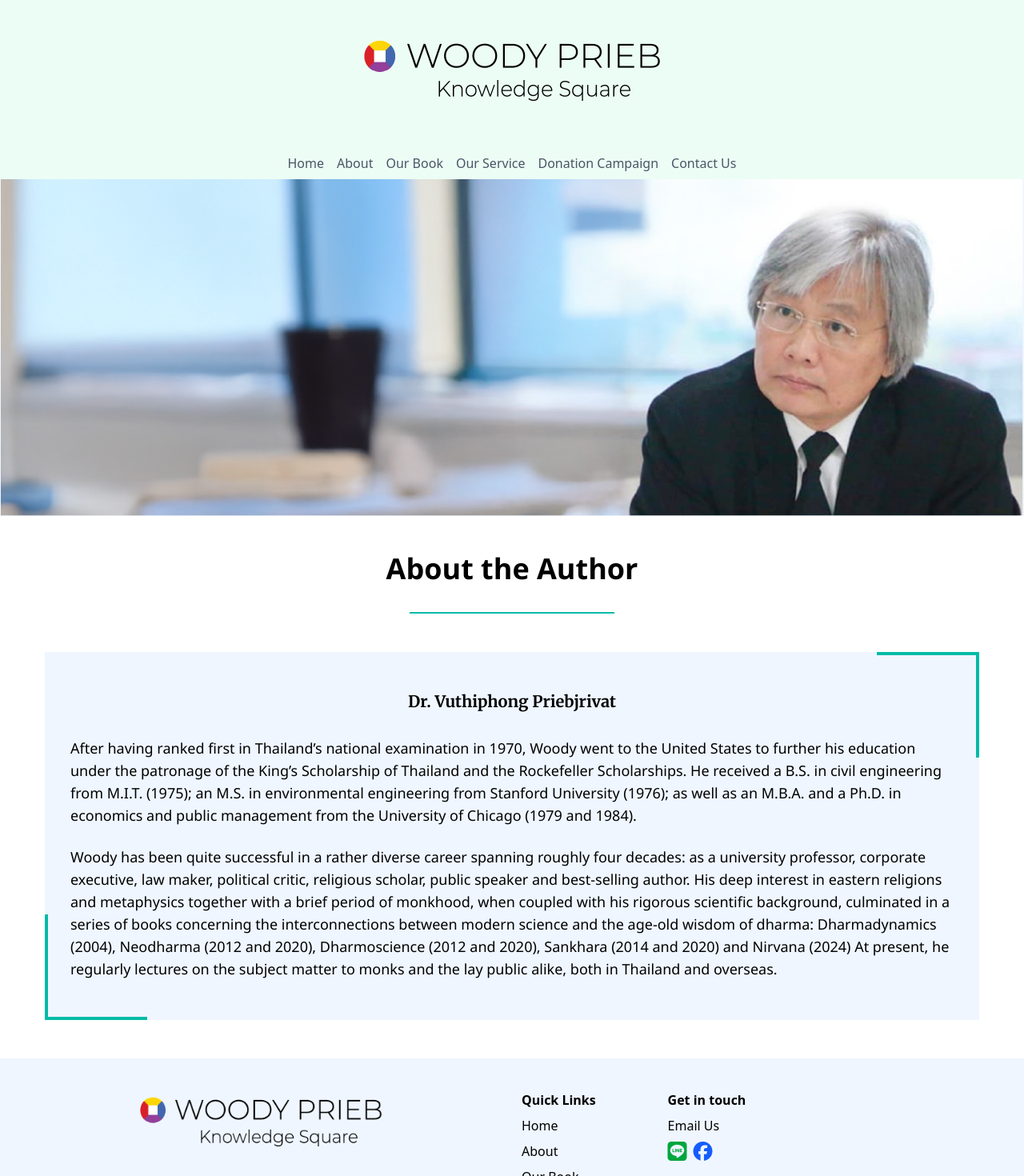
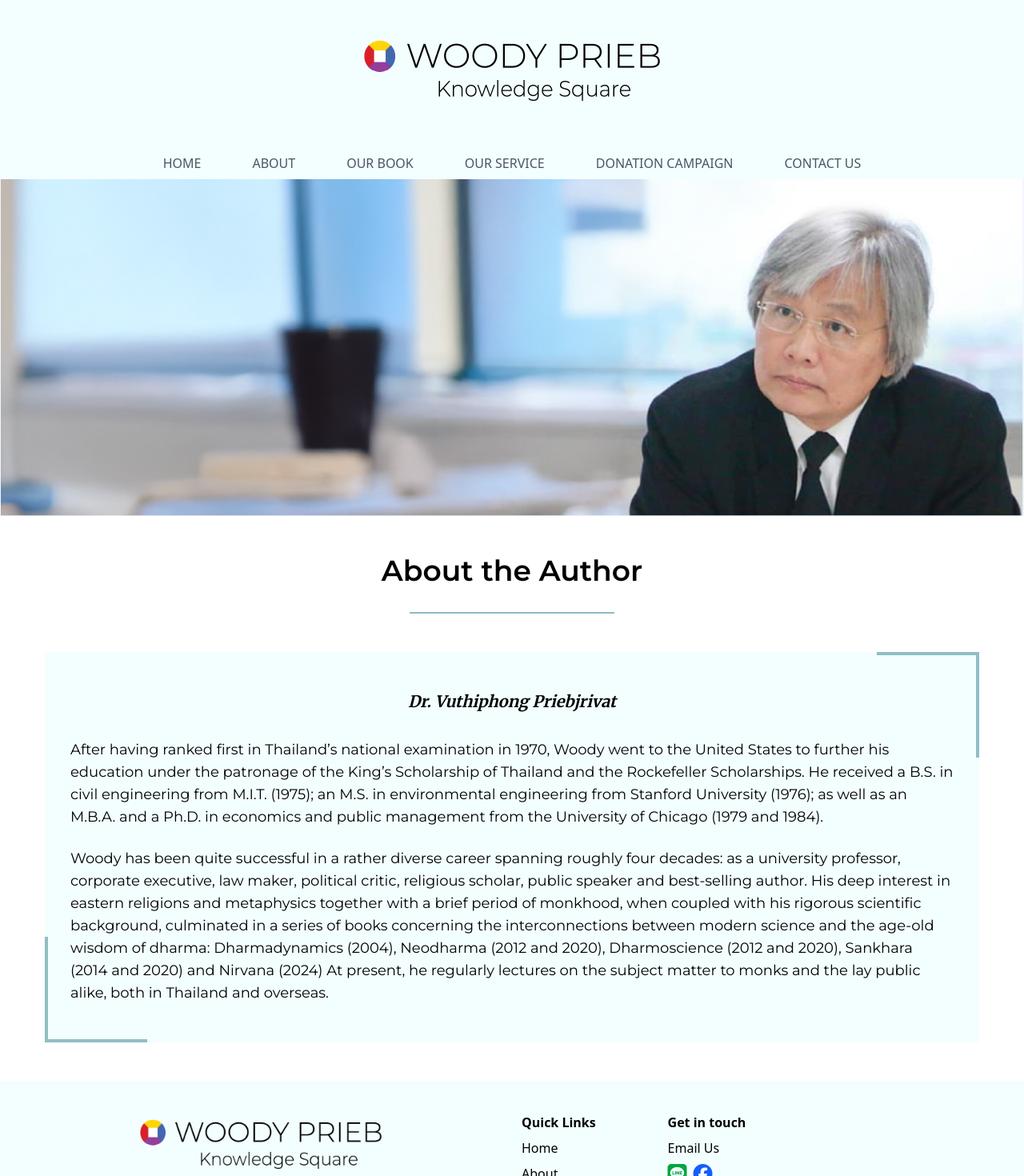
Before and after one commit to Phatthawut/b-commerce, a Vue app: page /about in a window 1280 px wide. Shown: the top 1470 px of the page at 80% size. Built offline with nearby package versions, Linux system fonts and the light colour scheme.

Commit message:
add page sturcture

```diff
--- a/index.html
+++ b/index.html
@@ -17,6 +17,10 @@
 			href="https://fonts.googleapis.com/css2?family=Merriweather:wght@300..900&display=swap"
 			rel="stylesheet"
 		/>
+		<link
+			href="https://fonts.googleapis.com/css2?family=Montserrat:wght@100..900&display=swap"
+			rel="stylesheet"
+		/>
 		<link href="/src/styles.css" rel="stylesheet" />
 		<meta name="viewport" content="width=device-width, initial-scale=1.0" />
 		<title>B-Commerce</title>
--- a/src/components/footer/Footer.vue
+++ b/src/components/footer/Footer.vue
@@ -1,5 +1,5 @@
 <template>
-	<div class="w-full bg-blue-50 mx-auto">
+	<div class="w-full bg-[#f3feff] mx-auto">
 		<footer class="footer py-8">
 			<div class="grid grid-cols-2 md:grid-cols-2 gap-6 mx-auto px-6">
 				<div
--- a/src/components/nav/TopNav.vue
+++ b/src/components/nav/TopNav.vue
@@ -1,9 +1,9 @@
 <template>
-	<nav class="mx-auto w-full bg-emerald-50">
+	<nav class="mx-auto w-full bg-[#f3feff] uppercase">
 		<div class="max-w-7xl mx-auto px-4 sm:px-6 lg:px-8">
 			<!-- Mobile Menu Button -->
 			<div
-				class="md:hidden bg-emerald-50 w-full fixed top-0 left-0 px-4 py-2 z-50"
+				class="md:hidden bg-[#f3feff] w-full fixed top-0 left-0 px-4 py-2 z-50"
 			>
 				<button
 					@click="toggleMenu"
@@ -19,7 +19,7 @@
 			>
 				<!-- Logo -->
 				<div
-					class="flex items-center cursor-pointer bg-emerald-50 h-20 md:h-36"
+					class="flex items-center cursor-pointer bg-[#f3feff] h-20 md:h-36"
 					@click="navigateTo('/')"
 				>
 					<img
@@ -31,7 +31,7 @@
 
 				<!-- Desktop Menu -->
 				<div class="hidden md:flex md:items-center md:space-x-4">
-					<ul class="flex space-x-4">
+					<ul class="flex space-x-4 md:space-x-8 lg:space-x-12 xl:space-x-16">
 						<li>
 							<router-link
 								to="/"
@@ -88,7 +88,7 @@
 		<!-- Mobile Menu -->
 		<div
 			v-if="isMenuOpen"
-			class="md:hidden fixed top-12 left-0 w-[80%] bg-emerald-50 z-40"
+			class="md:hidden fixed top-12 left-0 w-[80%] bg-[#f3feff] z-40"
 		>
 			<ul class="px-2 pt-2 pb-3 space-y-1 sm:px-3">
 				<li>
--- a/src/style.css
+++ b/src/style.css
@@ -3,5 +3,6 @@
 	--font-thai: "Noto Sans Thai", "sans-serif";
 	--font-playfair: "Playfair Display", "serif";
 	--font-merriweather: "Merriweather", "serif";
+	--font-montserrat: "Montserrat", "sans-serif";
 	/* ... */
 }
--- a/src/views/user/AboutView.vue
+++ b/src/views/user/AboutView.vue
@@ -4,32 +4,34 @@
 		<div class="container relative mx-auto px-4 font-thai">
 			<div class="flex flex-col items-center gap-8 mx-auto px-4">
 				<div>
-					<h2 class="text-4xl font-bold pt-12">About the Author</h2>
+					<h2 class="text-4xl font-semibold font-montserrat pt-12">
+						About the Author
+					</h2>
 				</div>
-				<div class="border-t-2 border-teal-500 w-64"></div>
+				<div class="border-t-2 border-[#8ebcc2] w-64"></div>
 
 				<div class="mx-auto px-6 pt-4 pb-12">
 					<div class="relative">
 						<!-- Top-left border -->
 						<div class="absolute bottom-0 left-0">
-							<div class="border-l-4 border-teal-500 h-32"></div>
-							<div class="border-t-4 border-teal-500 w-32"></div>
+							<div class="border-l-4 border-[#90bec4] h-32"></div>
+							<div class="border-t-4 border-[#90bec4] w-32"></div>
 						</div>
 
 						<!-- Bottom-right border -->
 						<div class="absolute top-0 right-0">
-							<div class="border-t-4 border-teal-500 w-32"></div>
-							<div class="border-r-4 border-teal-500 h-32"></div>
+							<div class="border-t-4 border-[#90bec4] w-32"></div>
+							<div class="border-r-4 border-[#90bec4] h-32"></div>
 						</div>
 
 						<!-- Content -->
 						<div
-							class="flex flex-col gap-6 justify-center items-center py-12 px-4 bg-blue-50"
+							class="flex flex-col gap-6 justify-center items-center py-12 px-4 bg-[#f3feff] max-w-[1300px] mx-auto"
 						>
-							<h3 class="text-xl font-bold mb-2 font-merriweather">
+							<h3 class="text-xl font-bold italic mb-2 font-merriweather">
 								Dr. Vuthiphong Priebjrivat
 							</h3>
-							<p class="px-4 text-sm md:text-lg">
+							<p class="px-4 text-sm md:text-lg font-montserrat">
 								After having ranked first in Thailand’s national examination in
 								1970, Woody went to the United States to further his education
 								under the patronage of the King’s Scholarship of Thailand and
@@ -39,7 +41,7 @@
 								M.B.A. and a Ph.D. in economics and public management from the
 								University of Chicago (1979 and 1984).
 							</p>
-							<p class="px-4 text-sm md:text-lg">
+							<p class="px-4 text-sm md:text-lg font-montserrat">
 								Woody has been quite successful in a rather diverse career
 								spanning roughly four decades: as a university professor,
 								corporate executive, law maker, political critic, religious
@@ -63,6 +65,6 @@
 </template>
 
 <script setup>
-import Hero from "../../components/hero/Hero.vue";
-import heroImage from "../../assets/images/Dr-Vuthiphong-Priebjrivat.webp";
+import Hero from "@/components/hero/Hero.vue";
+import heroImage from "@/assets/images/Dr-Vuthiphong-Priebjrivat.webp";
 </script>
--- a/src/views/user/ContactView.vue
+++ b/src/views/user/ContactView.vue
@@ -105,27 +105,27 @@
 			<h3 class="text-3xl font-bold">Buy / Download at</h3>
 			<div class="flex flex-col md:flex-row gap-4 items-center">
 				<img
-					src="../../assets/images/buy-01.webp"
+					src="@/assets/images/buy-01.webp"
 					alt="buy-01"
 					class="w-12 h-12"
 				/>
 				<img
-					src="../../assets/images/buy-02.webp"
+					src="@/assets/images/buy-02.webp"
 					alt="buy-02"
 					class="w-12 h-12"
 				/>
 				<img
-					src="../../assets/images/buy-03.webp"
+					src="@/assets/images/buy-03.webp"
 					alt="buy-03"
 					class="w-12 h-12"
 				/>
 				<img
-					src="../../assets/images/buy-04.webp"
+					src="@/assets/images/buy-04.webp"
 					alt="buy-04"
 					class="w-12 h-12"
 				/>
 				<img
-					src="../../assets/images/buy-05.webp"
+					src="@/assets/images/buy-05.webp"
 					alt="buy-05"
 					class="w-12 h-12"
 				/>
--- a/src/views/user/HomeView.vue
+++ b/src/views/user/HomeView.vue
@@ -46,7 +46,7 @@
 				<div class="flex flex-col md:flex-row md:gap-0 p-4 md:p-0 items-center">
 					<div class="bg-red-200 shadow-md w-full md:w-1/2 p-6">
 						<img
-							src="../../assets/images/dharmoscience-series.webp"
+							src="@/assets/images/dharmoscience-series.webp"
 							alt="Products image"
 							class="w-[80%] lg:w-[50%] mx-auto py-4 object-cover"
 						/>
@@ -75,7 +75,7 @@
 				>
 					<div class="bg-purple-300 shadow-md w-full md:w-1/2 p-6">
 						<img
-							src="../../assets/images/draw-your-thoughts.webp"
+							src="@/assets/images/draw-your-thoughts.webp"
 							alt="Products image"
 							class="w-[80%] lg:w-[50%] mx-auto py-4 object-contain md:h-[400px]"
 						/>
@@ -100,7 +100,7 @@
 				<div class="flex flex-col md:flex-row md:gap-0 p-4 md:p-0 items-center">
 					<div class="bg-blue-300 shadow-md w-full md:w-1/2 p-6">
 						<img
-							src="../../assets/images/politics-public-policy-series.webp"
+							src="@/assets/images/politics-public-policy-series.webp"
 							alt="Products image"
 							class="w-[80%] lg:w-[50%] mx-auto py-4 object-contain md:h-[400px]"
 						/>
@@ -135,7 +135,7 @@
 					</div>
 					<div class="pt-4 pb-6 px-8 mx-auto">
 						<img
-							src="../../assets/images/Dr-Vuthiphong-Priebjrivat.webp"
+							src="@/assets/images/Dr-Vuthiphong-Priebjrivat.webp"
 							alt="Dr.Vuthiphong Priebjrivat"
 							class="h-48 object-cover object-right-bottom"
 						/>
@@ -187,6 +187,6 @@
 </template>
 
 <script setup>
-import Hero from "../../components/hero/Hero.vue";
-import heroImage from "../../assets/images/hero-image.webp";
+import Hero from "@/components/hero/Hero.vue";
+import heroImage from "@/assets/images/hero-image.webp";
 </script>
--- a/src/views/user/ServiceView.vue
+++ b/src/views/user/ServiceView.vue
@@ -44,16 +44,16 @@
 				</div>
 				<div class="grid grid-cols-1 md:grid-cols-2 gap-0">
 					<div class="w-full h-full">
-						<img src="../../assets/images/service-01.webp" alt="Service 1" />
+						<img src="@/assets/images/service-01.webp" alt="Service 1" />
 					</div>
 					<div class="w-full h-full">
-						<img src="../../assets/images/service-02.webp" alt="Service 2" />
+						<img src="@/assets/images/service-02.webp" alt="Service 2" />
 					</div>
 					<div class="w-full h-full">
-						<img src="../../assets/images/service-03.webp" alt="Service 3" />
+						<img src="@/assets/images/service-03.webp" alt="Service 3" />
 					</div>
 					<div class="w-full h-full">
-						<img src="../../assets/images/service-04.webp" alt="Service 4" />
+						<img src="@/assets/images/service-04.webp" alt="Service 4" />
 					</div>
 				</div>
 			</div>
@@ -96,16 +96,16 @@
 				</div>
 				<div class="grid grid-cols-1 md:grid-cols-2 gap-0">
 					<div class="w-full h-full">
-						<img src="../../assets/images/service-05.webp" alt="Service 5" />
+						<img src="@/assets/images/service-05.webp" alt="Service 5" />
 					</div>
 					<div class="w-full h-full">
-						<img src="../../assets/images/service-06.webp" alt="Service 6" />
+						<img src="@/assets/images/service-06.webp" alt="Service 6" />
 					</div>
 					<div class="w-full h-full">
-						<img src="../../assets/images/service-07.webp" alt="Service 7" />
+						<img src="@/assets/images/service-07.webp" alt="Service 7" />
 					</div>
 					<div class="w-full h-full">
-						<img src="../../assets/images/service-08.webp" alt="Service 8" />
+						<img src="@/assets/images/service-08.webp" alt="Service 8" />
 					</div>
 				</div>
 			</div>
--- a/vite.config.js
+++ b/vite.config.js
@@ -1,8 +1,14 @@
 import { defineConfig } from "vite";
 import tailwindcss from "@tailwindcss/vite";
 import vue from "@vitejs/plugin-vue";
+import path from "path";
 
 // https://vite.dev/config/
 export default defineConfig({
 	plugins: [vue(), tailwindcss()],
+	resolve: {
+		alias: {
+			"@": path.resolve(__dirname, "./src"),
+		},
+	},
 });
```
Also changed, not shown: src/main.js (+4 -4 lines).
